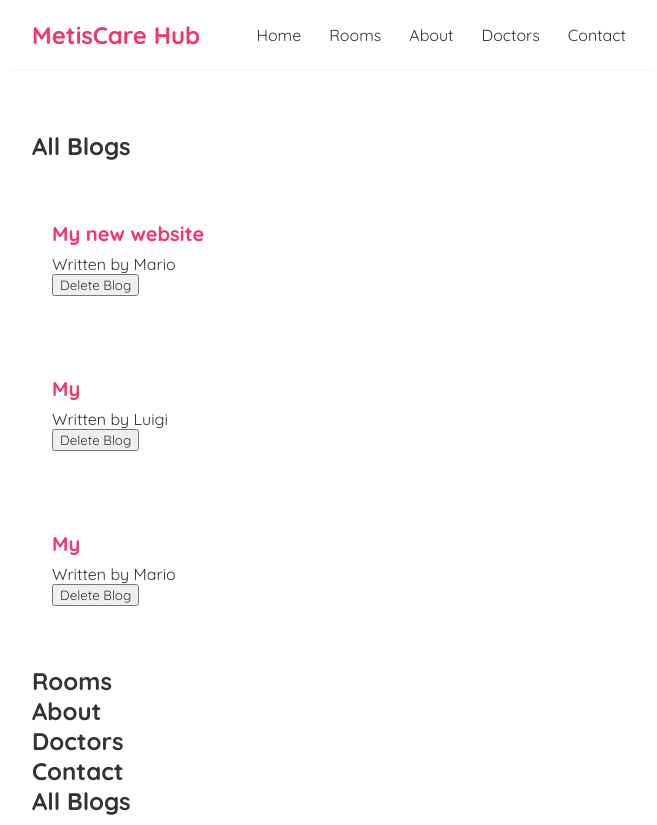
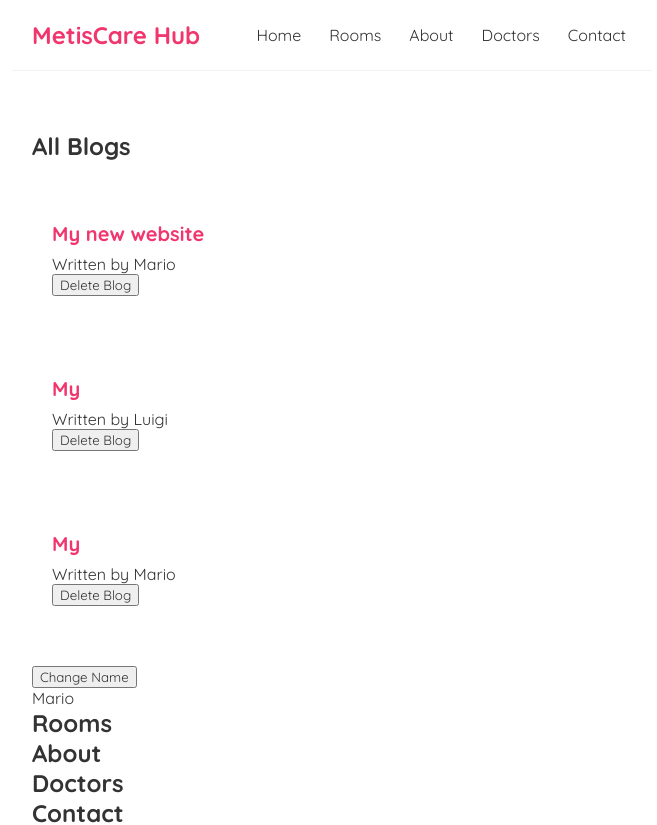
Before and after one commit to Mihalis-Koutouvos/MetisCare_Hub, a React (Create React App) app in the folder frontend_app/: page / in a window 1280 px wide. Shown: the top 825 px of the page, without its empty margins (308-965 px from the left). Built offline with nearby package versions, Linux system fonts and the light colour scheme.

Commit message:
Testing some dependency functionality via the console.

```diff
--- a/frontend_app/src/Home.js
+++ b/frontend_app/src/Home.js
@@ -10,21 +10,26 @@
         {title: 'My', body: 'he', author: 'Mario', id: 3}
     ]);
 
+    const [name, setName] = useState('Mario');
+
     const handleDelete = (id) => {
         //Returns new array based on original, so no mutation
         const newBlogs = blogs.filter(blog => blog.id !== id);
         setBlogs(newBlogs);
     }
 
+
     useEffect(() => {
         console.log('Use Effect Ran');
-        console.log(blogs);
-    });
+        console.log(name);
+    }, [name]);
 
-    //Functions can be passed in as props
+
     return (
         <div className="home">
             <BlogList blogs={blogs} title="All Blogs" handleDelete={handleDelete}/>
+            <button onClick={() => setName('Luigi')}>Change Name</button>
+            <p>{name}</p>
         </div>
     );
 }
```
